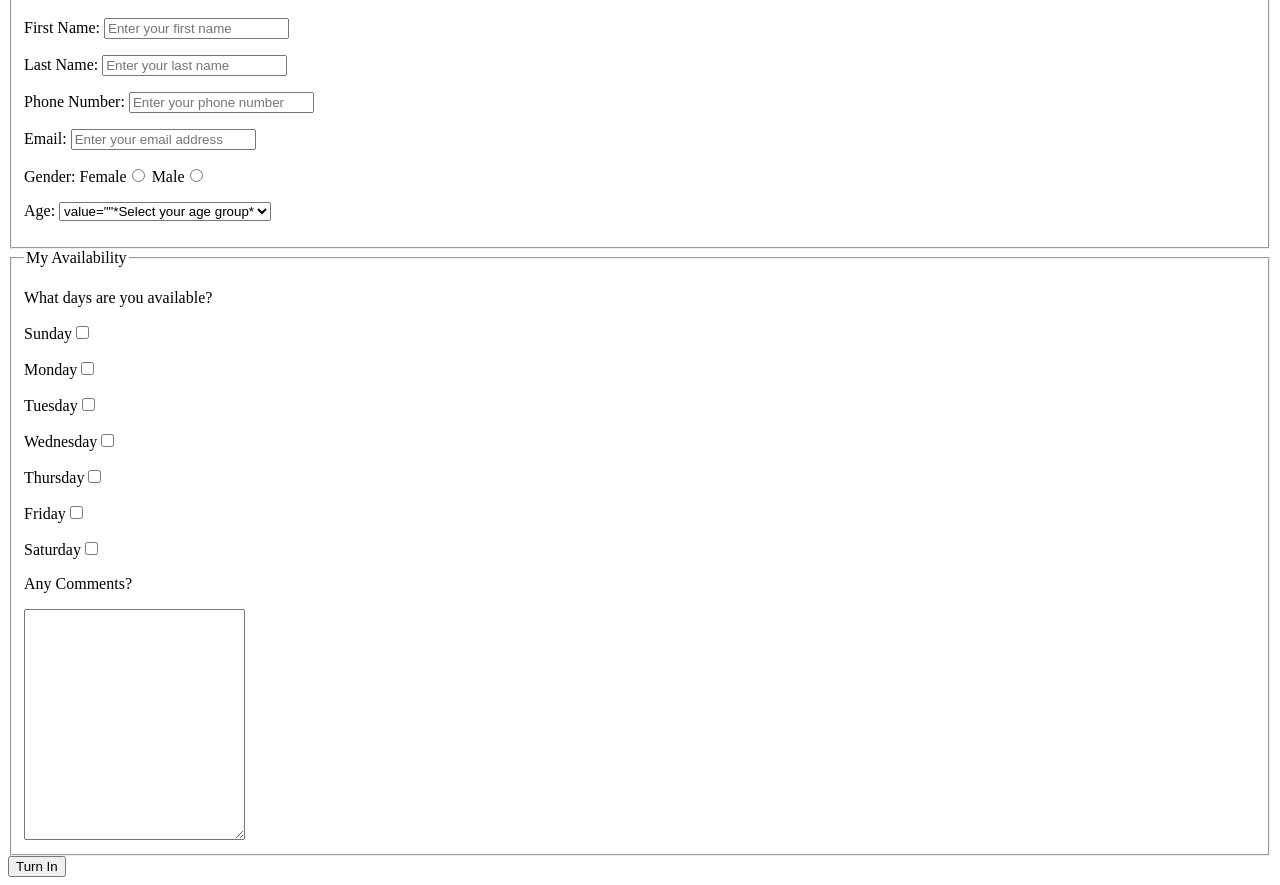
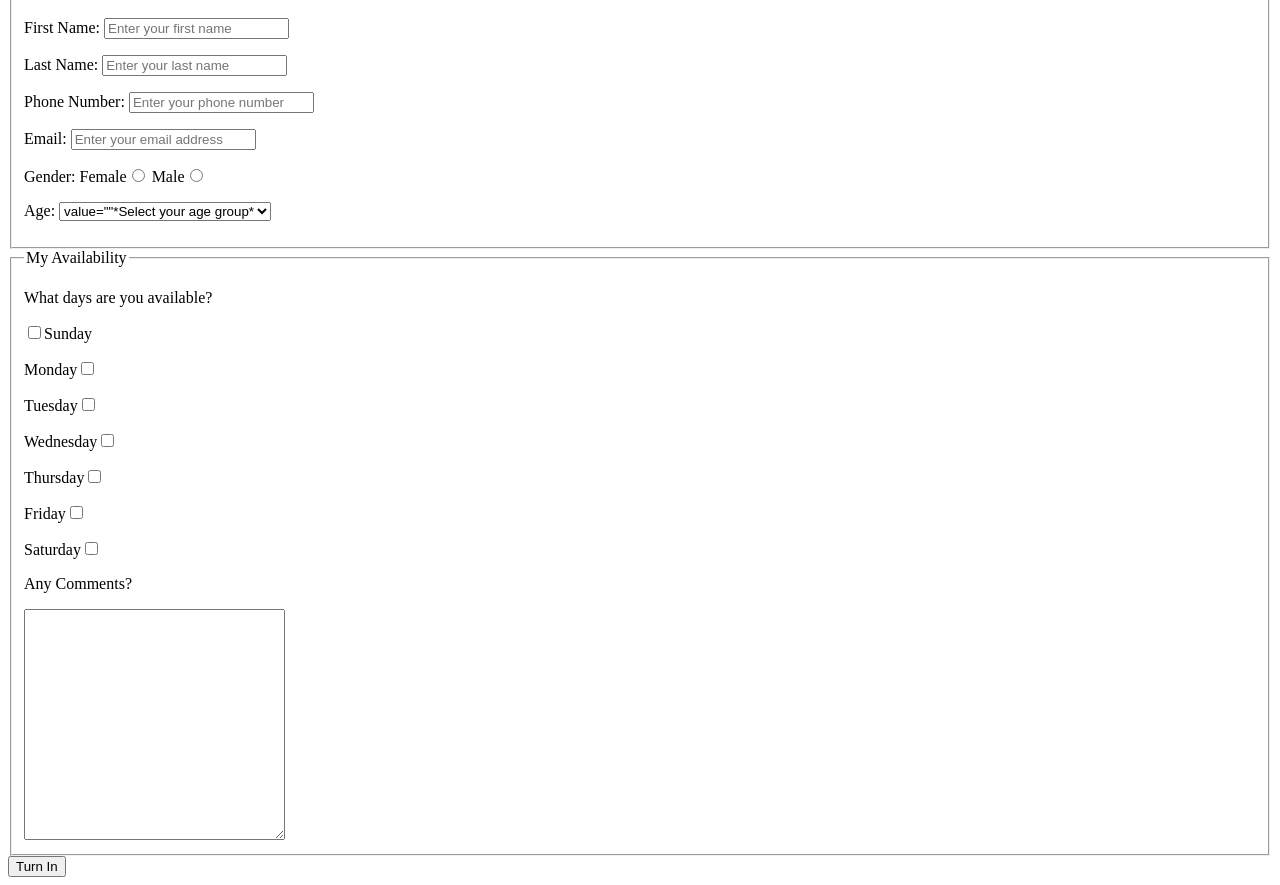
Before and after one commit to nandipatel/itmd361-lab4, a plain HTML site: page index.html in a window 1280 px wide. Shown: the part 101-986 px from the top of the page. Drawn offline with Linux system fonts and the light colour scheme.

Commit message:
Fixed comment box size

```diff
--- a/index.html
+++ b/index.html
@@ -40,7 +40,7 @@
     <fieldset>
       <legend> My Availability </legend>
       <p><label>What days are you available?</label></p>
-      <p><label>Sunday<input type = "checkbox" name = "available_field[]" value ="Sunday"></label></p>
+      <p><input type = "checkbox" name = "available_field[]" value ="Sunday"><label>Sunday</label></p>
       <p><label>Monday<input type = "checkbox" name = "available_field[]" value ="Monday"></label></p>
       <p><label>Tuesday<input type = "checkbox" name = "available_field[]" value ="Tuesday"></label></p>
       <p><label>Wednesday<input type = "checkbox" name = "available_field[]" value ="Wednesday"></label></p>
@@ -49,7 +49,7 @@
       <p><label>Saturday<input type = "checkbox" name = "available_field[]" value ="Saturday"></label></p>
 
       <p><label>Any Comments?<label></p>
-      <textarea rows = "15" cols = "25" name = "comment_field"></textarea>
+      <textarea rows = "15" cols = "30" name = "comment_field"></textarea>
 
       <input type ="hidden" name = "hidden_field" value = "npatel127">
     </fieldset>
```
